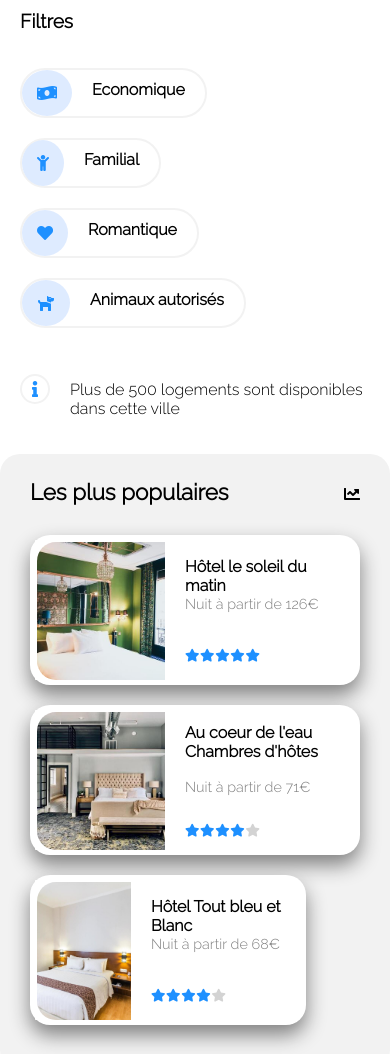
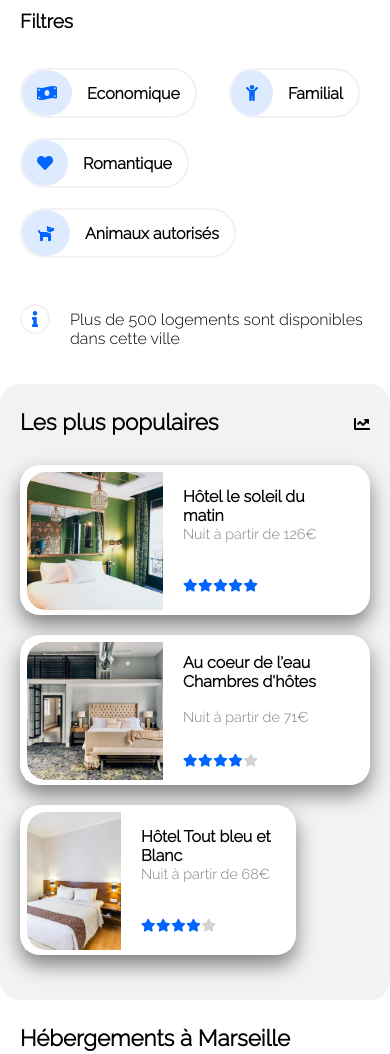
Before and after one commit to albosama/AlbertMoufaouad_2_02032021, a plain HTML site: page index.html in a window 390 px wide. Shown: the part 400-1454 px from the top of the page. Drawn offline with Linux system fonts and the light colour scheme.

Commit message:
ajustement de la couleur sur les font-icons étoiles de plus quelques ajustements sur les cartes d'hebergements ont été apportés

```diff
--- a/style.css
+++ b/style.css
@@ -156,6 +156,7 @@
     {
         margin: 10px 30px 10px 0px;
         display: flex;
+        align-items: center;
         border: 2px solid #F2F2F2;
         border-radius: 50px;
     }
@@ -169,7 +170,7 @@
     }
     .fa-color
     {
-        color: dodgerblue;
+        color: #0065FC;
     }
     .fa-color2
     {
@@ -190,7 +191,7 @@
     {
         font-size: 1rem;
         margin: 0 10px;
-        padding: 10px;
+        padding: 5px;
     }
     li img
     {
@@ -471,7 +472,10 @@
 
 @media screen and (max-width:767px)
 {
-
+    article, aside
+    {
+        padding: 25px 20px;
+    }
     .main_bloc aside
     {
         order: 1;
@@ -479,8 +483,8 @@
     .main_bloc article
     {
         order: 2;
+        width: 100%;
     }
-
     .vignette_hebergements_marseille
     {
         margin-top: 30px;
@@ -502,10 +506,6 @@
     {
         margin-left: 30px;
         margin-right: 10px;
-    }
-    .Section_recherche
-    {
-        margin-left: 20px;
     }
     .icone_cote_gauche
     {
```
